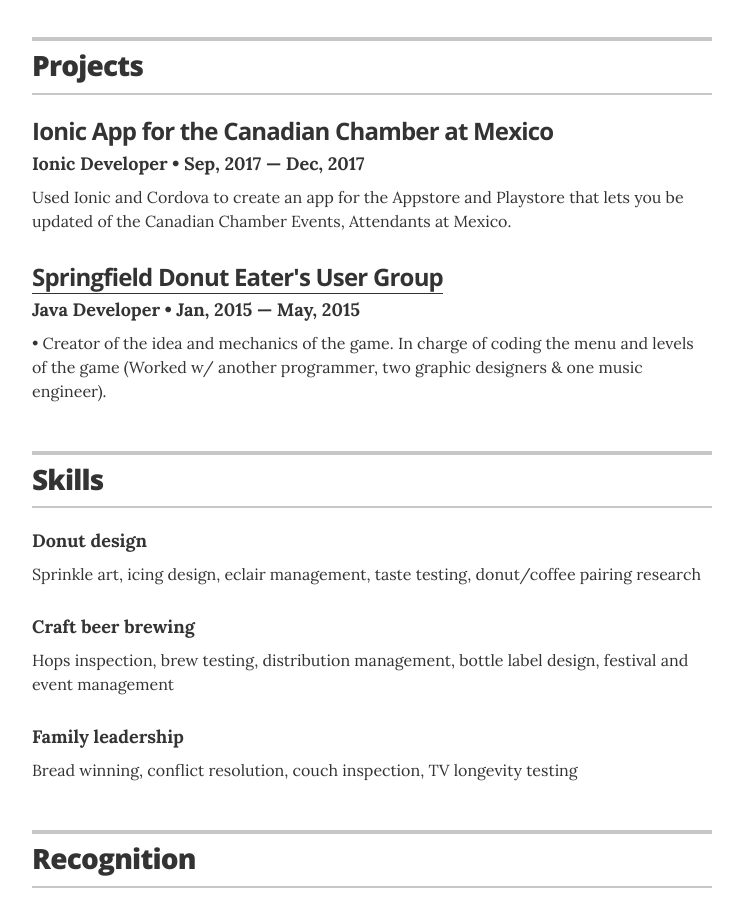
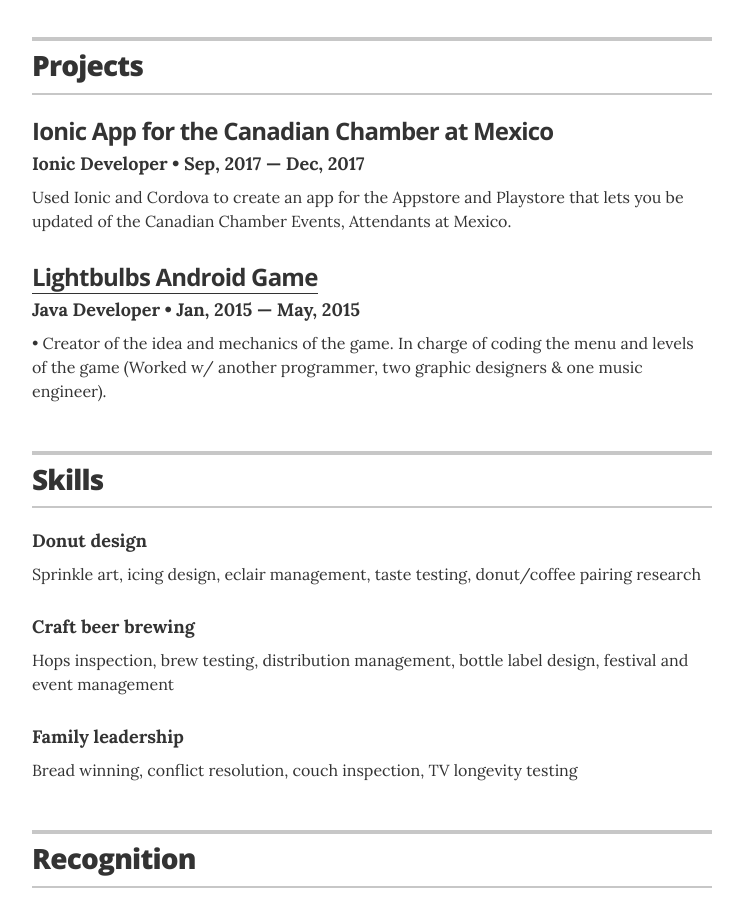
Before and after one commit to arturoaviles/arturoaviles.github.io, a Jekyll site: the page built from index.html, in a window 1280 px wide and 900 px high, scrolled down 1449 px. Shown: the whole window, without its empty margins (268-1011 px from the left). Built offline with Jekyll 4.4.1, drawn with Linux system fonts in a browser that asks for light colours.

Commit message:
Fix Project name

```diff
--- a/_data/projects.yml
+++ b/_data/projects.yml
@@ -9,7 +9,7 @@
   description: Used Ionic and Cordova to create an app for the Appstore and Playstore that lets you be updated of the Canadian Chamber Events, Attendants at Mexico.
 
 #Springfield Donut Eater's User Group
-- project: Springfield Donut Eater's User Group
+- project: Lightbulbs Android Game
   role: Java Developer
   duration: Jan, 2015 &mdash; May, 2015
   url: "https://play.google.com/store/apps/details?id=com.castilla.eduardo.lightbulbs&hl=en"
```
